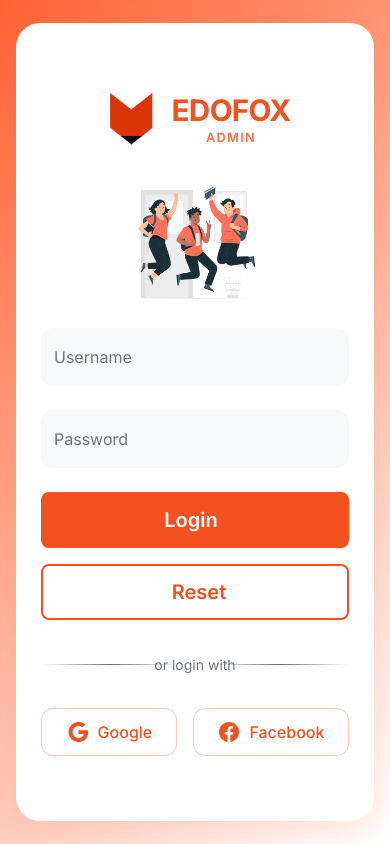
After one commit to Aniket-More-19/edofox-admin, a CodeIgniter 4 app: the page made by app/Views/login.php in a window 390 px wide. The commit adds this page. Run offline with PHP 8.4 and a stand-in for CodeIgniter, Linux system fonts and the light colour scheme; the template is opened without the code that fills it, so the values that code supplies are empty; some libraries are stand-ins or nearby versions.

Commit message:
login: created login UI responsive

```diff
--- a/app/Config/Routes.php
+++ b/app/Config/Routes.php
@@ -5,4 +5,8 @@ use CodeIgniter\Router\RouteCollection;
 /**
  * @var RouteCollection $routes
  */
-$routes->get('/', 'Home::index');
+$routes->get('/', 'Home::login');
+
+$routes->get('login', 'Home::login');
+
+$routes->get('signup', 'Home::signup');
--- a/app/Controllers/Home.php
+++ b/app/Controllers/Home.php
@@ -8,4 +8,9 @@ class Home extends BaseController
     {
         return view('main');
     }
+
+    public function login()
+    {
+        return view('login');
+    }
 }
--- /dev/null
+++ b/app/Views/login.php
@@ -0,0 +1,88 @@
+<?= $this->extend('main') ?>
+
+<?= $this->section('content') ?>
+
+<section class="login-page-container">
+
+    <!-- This image only for desktop screens -->
+    <div class="img-container">
+        <img src="<?php echo base_url('images/login/desktop-img.png') ?>" alt="">
+    </div>
+
+    <div class="login-parent-container ">
+        <div class="login-container">
+            <!-- Logo Section -->
+            <div class="logo-wrapper d-flex align-items-center justify-content-center mb-4">
+                <img src="<?php echo base_url('images/login/edofox-logo.png') ?>" class="logo-img me-2" alt="Edofox Logo">
+                <div class="brand-container">
+                    <h1 class="brand-name mb-0">EDOFOX</h1>
+                    <p class="admin-text text-center mb-0">ADMIN</p>
+                </div>
+            </div>
+
+            <!-- Login Illustration -->
+            <div class="text-center mb-4">
+                <img src="<?php echo base_url('images/login/login-img.jpg') ?>" alt="Login Illustration" class="login-illustration">
+            </div>
+
+            <!-- Login Form -->
+            <form class="login-form">
+                <div class="form-group floating-input mb-4">
+                    <div class="input-group input-group-lg">
+                        <!-- <span class="input-group-text border-end-0">
+                            <i class="fas fa-user"></i>
+                        </span> -->
+                        <div class="form-floating flex-grow-1">
+                            <input type="text" class="form-control border-start-0" id="username" placeholder="Username" required>
+                            <label for="username">Username</label>
+                        </div>
+                    </div>
+                </div>
+
+                <div class="form-group floating-input mb-4">
+                    <div class="input-group input-group-lg">
+                        <!-- <span class="input-group-text border-end-0">
+                            <i class="fas fa-lock"></i>
+                        </span> -->
+                        <div class="form-floating flex-grow-1">
+                            <input type="password" class="form-control border-start-0" id="password" placeholder="Password" required>
+                            <label for="password">Password</label>
+                        </div>
+                    </div>
+                </div>
+
+                <div class="d-grid gap-3 mb-4">
+                    <button type="submit" class="btn btn-primary btn-lg login-btn">
+                        <span class="btn-text">Login</span>
+                        <i class="fas fa-arrow-right ms-2"></i>
+                    </button>
+                    <button type="button" class="btn btn-outline-secondary btn-lg reset-btn">
+                        <i class="fas fa-undo-alt me-2"></i>
+                        <span class="btn-text">Reset</span>
+                    </button>
+                </div>
+
+                <!-- Social Login Section -->
+                <div class="social-login">
+                    <div class="divider">
+                        <span class="divider-text">or login with</span>
+                    </div>
+                    <div class="d-flex justify-content-center gap-3 mt-4">
+                        <button type="button" class="btn btn-social btn-google flex-grow-1">
+                            <img src="<?php echo base_url('images/login/google-logo.png') ?>" alt="Google" class="me-2">
+                            <span>Google</span>
+                        </button>
+                        <button type="button" class="btn btn-social btn-facebook flex-grow-1">
+                            <!-- <i class="fab fa-facebook-f me-2"></i> -->
+                            <img src=" <?php echo base_url('images/login/facebook-logo.png') ?>" alt="Google" class="me-2">
+                            <span>Facebook</span>
+                        </button>
+                    </div>
+                </div>
+            </form>
+        </div>
+    </div>
+
+</section>
+
+<?= $this->endSection() ?>
--- a/app/Views/main.php
+++ b/app/Views/main.php
@@ -3,10 +3,11 @@
 
 <head>
     <meta charset="UTF-8">
-    <title>Welcome to CodeIgniter 4!</title>
+    <title>Edofox Admin</title>
     <meta name="viewport" content="width=device-width, initial-scale=1.0">
     <link href="https://cdn.jsdelivr.net/npm/bootstrap@5.3.3/dist/css/bootstrap.min.css" rel="stylesheet" integrity="sha384-QWTKZyjpPEjISv5WaRU9OFeRpok6YctnYmDr5pNlyT2bRjXh0JMhjY6hW+ALEwIH" crossorigin="anonymous">
-
+    <link rel="stylesheet" href="<?= base_url('styles/global.css') ?>">
+    <link rel="stylesheet" href="<?= base_url('styles/login-style.css') ?>">
     <!-- STYLES -->
     <style>
         @import url('https://fonts.googleapis.com/css2?family=Handlee&family=Inter:ital,opsz,wght@0,14..32,100..900;1,14..32,100..900&family=Patrick+Hand&family=Poppins:ital,wght@0,100;0,200;0,300;0,400;0,500;0,600;0,700;0,800;0,900;1,100;1,200;1,300;1,400;1,500;1,600;1,700;1,800;1,900&family=Raleway:ital,wght@0,100..900;1,100..900&family=Roboto:ital,wght@0,100..900;1,100..900&display=swap');
@@ -14,14 +15,16 @@
 
 </head>
 
-<body>
+<body class="bg-light min-vh-100">
 
     <!-- HEADER -->
     <header>
-        <h1>edofox admin site </h1>
     </header>
 
     <!-- CONTENT -->
+    <main>
+        <?= $this->renderSection('content') ?>
+    </main>
 
     <!-- FOOTER : copyrights -->
 
--- a/public/styles/global.css
+++ b/public/styles/global.css
@@ -0,0 +1,30 @@
+/* Global Styles */
+
+:root {
+  --primary-color: #f45120;
+  --primary-hover: #e64a1c;
+  --secondary-color: #ff7045;
+  --text-color: #333333;
+  --text-medium-dark: #6c757d;
+  --light-orange: #ffccbc;
+  --white: #ffffff;
+  --input-bg: #f8f9fa;
+  --box-shadow: 0 0.5rem 1.5rem rgba(244, 81, 32, 0.1);
+}
+
+* {
+  margin: 0;
+  padding: 0;
+  box-sizing: border-box;
+}
+
+body {
+  /* background: linear-gradient(
+    135deg,
+    var(--light-orange) 0%,
+    var(--white) 100%
+  ); */
+  background: linear-gradient(135deg, #ff6232 0%, var(--white) 100%);
+  /* font-family: "Segoe UI", sans-serif; */
+  font-family: "Inter", sans-serif;
+}
--- /dev/null
+++ b/public/styles/login-style.css
@@ -0,0 +1,477 @@
+/* Container Styles */
+
+.login-page-container {
+}
+
+/* hide this image for mobile/tab */
+.img-container img {
+  display: none;
+}
+
+.login-parent-container {
+  height: 100vh;
+  display: flex;
+  flex-direction: column;
+  justify-content: center;
+  padding: 0rem 1rem;
+}
+
+.login-container {
+  background-color: var(--white);
+  padding: 4rem 1.5rem;
+  border-radius: 1.5rem;
+  box-shadow: var(--box-shadow);
+  backdrop-filter: blur(10px);
+  border: 1px solid rgba(255, 255, 255, 0.2);
+
+  /* position: relative; */
+}
+
+/* Logo Styles */
+
+.logo-wrapper {
+  /* position: relative; */
+}
+
+.logo-img {
+  width: 4rem;
+  height: 4rem;
+  object-fit: contain;
+  transition: transform 0.3s ease;
+}
+
+.brand-name {
+  color: var(--primary-color);
+  font-size: 1.85rem;
+  font-weight: 700;
+  letter-spacing: -0.02em;
+}
+
+.admin-text {
+  color: var(--secondary-color);
+  font-size: 0.8rem;
+  font-weight: 600;
+  letter-spacing: 0.1em;
+}
+
+/* Login Illustration */
+.login-illustration {
+  width: 8rem;
+  height: auto;
+  transition: transform 0.3s ease;
+}
+
+.login-illustration:hover {
+  transform: scale(1.05);
+}
+
+/* Form Styles */
+.floating-input .input-group {
+  background: var(--input-bg);
+  border-radius: 0.75rem;
+  transition: all 0.3s ease;
+}
+
+.floating-input .input-group:focus-within {
+  box-shadow: 0 0 0 2px var(--primary-color);
+}
+
+.floating-input .input-group-text {
+  background: transparent;
+  color: var(--primary-color);
+  border: none;
+  padding-left: 1.5rem;
+}
+
+.floating-input .form-control {
+  height: 3.5rem;
+  background: transparent;
+  border: none;
+  padding: 1rem 0.75rem;
+}
+
+.floating-input .form-floating label {
+  padding-left: 0.75rem;
+  color: #6c757d;
+}
+
+/* Button Styles */
+.login-btn,
+.reset-btn {
+  position: relative;
+  overflow: hidden;
+  transition: all 0.3s ease;
+  font-weight: 600;
+  height: 3.5rem;
+}
+
+.login-btn {
+  background: var(--primary-color);
+  border: none;
+}
+
+.login-btn:hover::before {
+  width: 300%;
+  height: 300%;
+}
+
+.login-btn:hover {
+  background-color: var(--white);
+  border: 2px solid var(--primary-color);
+  color: var(--primary-color);
+  transform: translateY(-2px);
+}
+
+.reset-btn {
+  color: var(--primary-color);
+  border: 2px solid var(--primary-color);
+  background: transparent;
+}
+
+.reset-btn:hover {
+  background: var(--primary-color);
+  color: var(--white);
+  transform: translateY(-2px);
+  border: none;
+}
+
+/* Social Login Styles */
+.divider {
+  position: relative;
+  text-align: center;
+  margin: 2rem 0;
+}
+
+.divider::before,
+.divider::after {
+  content: "";
+  position: absolute;
+  top: 50%;
+  width: 45%;
+  height: 1px;
+  background: linear-gradient(to right, transparent, #716f6f, transparent);
+}
+
+.divider::before {
+  left: 0;
+}
+.divider::after {
+  right: 0;
+}
+
+.divider-text {
+  background: var(--white);
+  padding: 0 1rem;
+  color: var(--text-medium-dark);
+  font-size: 0.875rem;
+}
+
+.btn-social {
+  height: 3rem;
+  display: flex;
+  align-items: center;
+  justify-content: center;
+  border-radius: 0.75rem;
+  font-weight: 500;
+  transition: all 0.3s ease;
+}
+
+.btn-google {
+  background: #fff;
+  border: 1px solid var(--light-orange);
+  color: var(--primary-color);
+}
+
+.btn-facebook {
+  background: #fff;
+  border: 1px solid var(--light-orange);
+  color: var(--primary-color);
+}
+
+.btn-social img {
+  width: 1.5rem;
+  height: 1.5rem;
+}
+
+.btn-social:hover {
+  transform: translateY(-2px);
+  box-shadow: 0 0.25rem 0.5rem rgba(0, 0, 0, 0.1);
+  color: var(--primary-color);
+  border: none;
+}
+
+/* Animation Effects */
+@keyframes float {
+  0% {
+    transform: translateY(0);
+  }
+  50% {
+    transform: translateY(-5px);
+  }
+  100% {
+    transform: translateY(0);
+  }
+}
+
+.logo-img {
+  animation: float 3s ease-in-out infinite;
+}
+
+/* Input Focus Effects */
+.form-control:focus {
+  box-shadow: none;
+}
+
+@media screen and (min-height: 41.688rem) and (max-height: 43.75rem) {
+  .login-container {
+    padding: 1rem 1.5rem;
+  }
+
+  /* Logo Styles */
+
+  .logo-img {
+    width: 2rem;
+    height: 2rem;
+  }
+
+  .brand-name {
+    color: var(--primary-color);
+    font-size: 1.3rem;
+  }
+
+  .admin-text {
+    color: var(--secondary-color);
+    font-size: 0.6rem;
+    font-weight: 600;
+    letter-spacing: 0.1em;
+  }
+
+  /* Login Illustration */
+  .login-illustration {
+    width: 6rem;
+    height: auto;
+  }
+
+  /* Form Styles */
+
+  .floating-input .form-control {
+    height: 3rem;
+    padding: 1rem 0.75rem;
+  }
+
+  .floating-input .form-floating label {
+    font-size: 1rem;
+  }
+
+  /* Button Styles */
+  .login-btn,
+  .reset-btn {
+    height: 3rem;
+  }
+
+  /* Social Login Styles */
+
+  .divider-text {
+    font-size: 0.875rem;
+  }
+
+  .btn-social {
+    height: 3rem;
+  }
+
+  .btn-social img {
+    width: 1.4rem;
+    height: 1.4rem;
+  }
+}
+
+@media screen and (min-height: 46.25rem) and (max-height: 52.5rem) {
+  .login-container {
+    padding: 1rem 1.5rem;
+  }
+}
+
+@media screen and (min-width: 48rem) {
+  .login-parent-container {
+    padding: 1rem 2rem;
+  }
+  .login-container {
+    padding: 4rem 6rem;
+  }
+}
+
+@media screen and (min-width: 51.25rem) {
+  .login-parent-container {
+    padding: 2rem 4rem;
+  }
+  .login-container {
+    padding: 5rem 7rem;
+  }
+
+  /* Logo Styles */
+
+  .logo-img {
+    width: 5.5rem;
+    height: 5.5rem;
+  }
+
+  .brand-name {
+    font-size: 2rem;
+  }
+
+  .admin-text {
+    font-size: 0.9rem;
+  }
+
+  /* Login Illustration */
+  .login-illustration {
+    width: 14rem;
+    height: auto;
+  }
+
+  /* Form Styles */
+
+  .floating-input .form-control {
+    height: 4rem;
+    padding: 1rem 0.75rem;
+  }
+
+  .floating-input .form-floating label {
+    font-size: 0.9rem;
+  }
+
+  /* Button Styles */
+  .login-btn,
+  .reset-btn {
+    height: 4rem;
+    font-size: 1.4rem;
+  }
+
+  /* Social Login Styles */
+
+  .divider-text {
+    font-size: 1.1rem;
+  }
+
+  .btn-social {
+    height: 4rem;
+    font-size: 1.4rem;
+  }
+
+  .btn-social img {
+    width: 1.8rem;
+    height: 1.8rem;
+  }
+}
+
+@media screen and (min-width: 64rem) {
+  .login-parent-container {
+    padding: 2rem 4rem;
+  }
+  .login-container {
+    padding: 5rem 8rem;
+  }
+
+  /* Logo Styles */
+
+  .logo-img {
+    width: 6rem;
+    height: 6rem;
+  }
+
+  .brand-name {
+    font-size: 2.2rem;
+  }
+
+  .admin-text {
+    font-size: 1rem;
+  }
+
+  /* Login Illustration */
+  .login-illustration {
+    width: 17rem;
+    height: auto;
+  }
+}
+
+@media screen and (min-width: 90rem) {
+  /* show image only for desktop */
+  .img-container img {
+    display: block;
+    width: 35rem;
+    height: auto;
+  }
+
+  .login-page-container {
+    display: grid;
+    grid-template-columns: 1fr 1fr;
+  }
+
+  .img-container {
+    display: flex;
+    flex-direction: column;
+    justify-content: center;
+    align-items: center;
+    /* background-color: #fd6030; */
+  }
+
+  /* login styles */
+
+  .login-parent-container {
+    padding: 0rem 11rem;
+  }
+
+  .login-container {
+    padding: 2rem 4rem;
+  }
+
+  /* Logo Styles */
+
+  .logo-img {
+    width: 3rem;
+    height: 3rem;
+  }
+
+  .brand-name {
+    font-size: 1.5rem;
+  }
+
+  .admin-text {
+    font-size: 0.7rem;
+  }
+
+  /* Login Illustration */
+  .login-illustration {
+    width: 6rem;
+    height: auto;
+  }
+
+  /* Form Styles */
+
+  .floating-input .form-control {
+    height: 3.2rem;
+  }
+
+  /* Button Styles */
+  .login-btn,
+  .reset-btn {
+    height: 3.2rem;
+    font-size: 1.2rem;
+  }
+
+  /* Social Login Styles */
+
+  .divider-text {
+    font-size: 0.85rem;
+  }
+
+  .btn-social {
+    height: 3rem;
+    font-size: 1.1rem;
+  }
+
+  .btn-social img {
+    width: 1.4rem;
+    height: 1.4rem;
+  }
+}
```
Also changed, not shown: app/Views/signup.php (added), public/images/login/desktop-img.png (added), public/images/login/edofox-logo.png (added), public/images/login/facebook-logo.png (added), public/images/login/google-logo.png (added), public/images/login/login-img.jpg (added), public/styles/signup-style.css (added).
